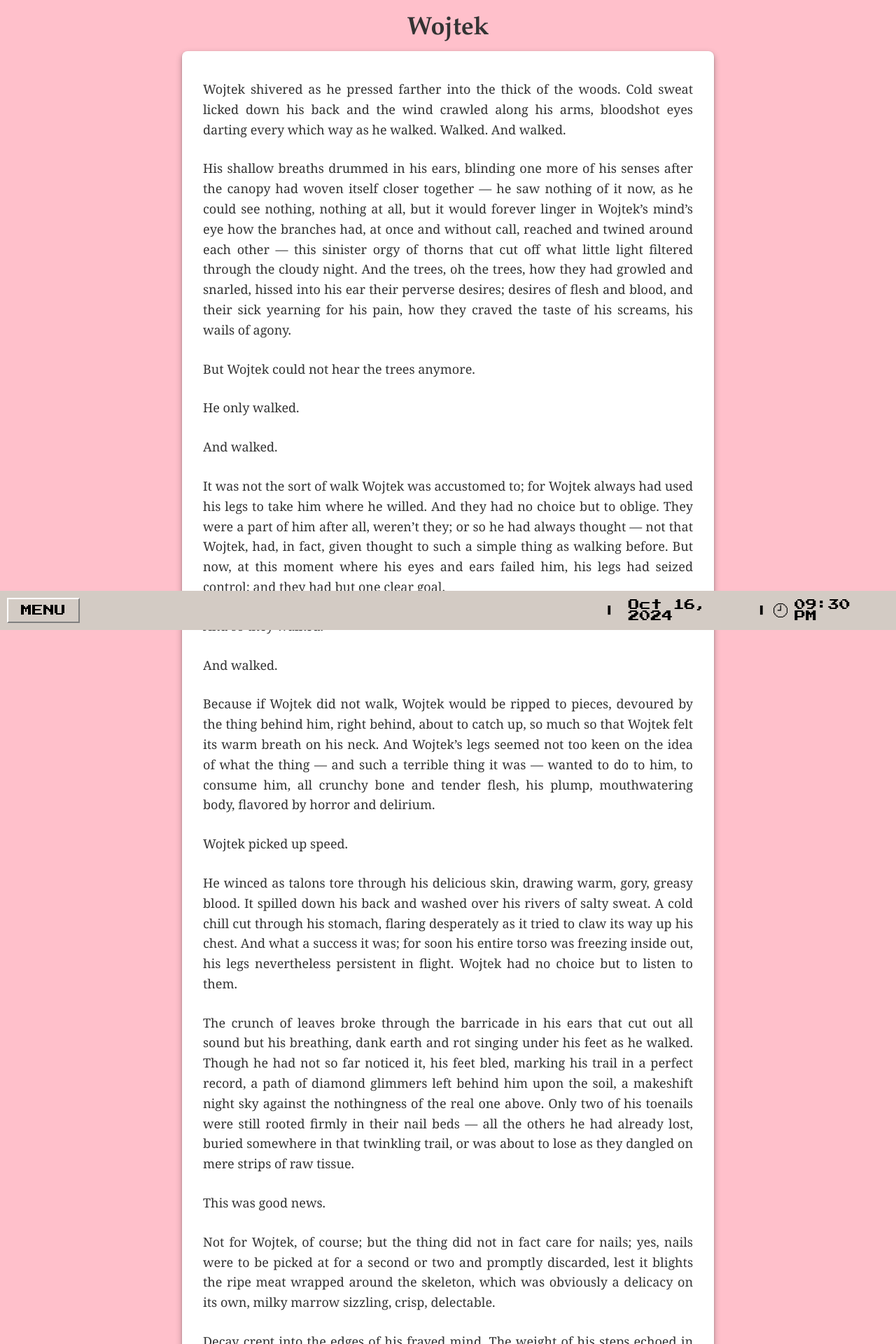
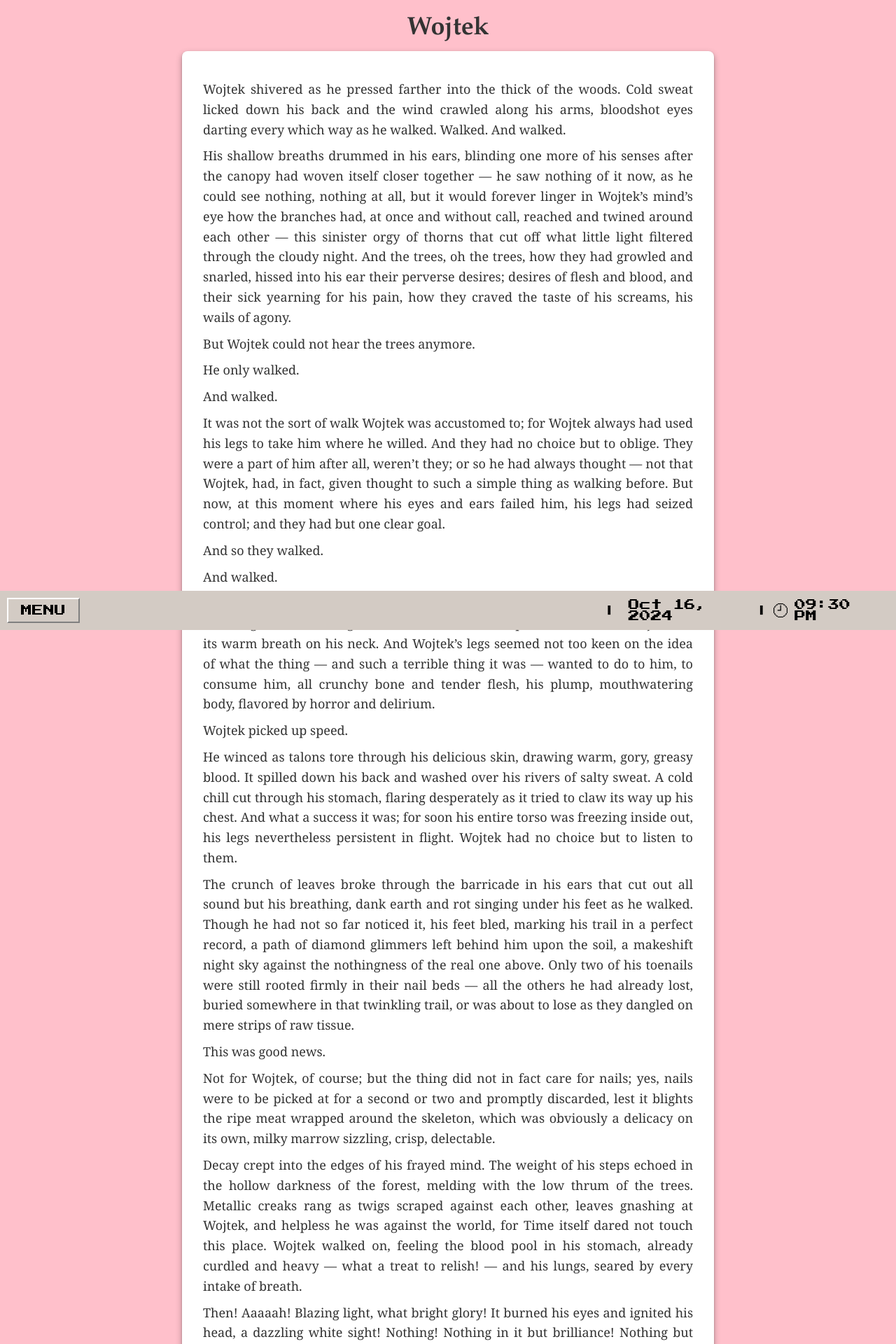
Before and after one commit to hackertehlike/hackertehlike.github.io, a Jekyll site: the page built from _stories/wojtek/chapter1.md, in a window 1280 px wide. Shown: the top 1920 px of the page at 70% size. Built offline with Jekyll 4.4.1, drawn with Linux system fonts in a browser that asks for light colours.

Commit message:
changed post paragraph margin

```diff
--- a/styles/stories_style.css
+++ b/styles/stories_style.css
@@ -64,7 +64,7 @@ h1#chapter-title {
 
 /* Add more space after each paragraph inside the story container */
 .story-container p {
-    margin-bottom: 1.5em; /* Adjust the space between paragraphs */
+    margin-bottom: 0.5em; /* Adjust the space between paragraphs */
 }
 
 /* Copyright Styling */
```
